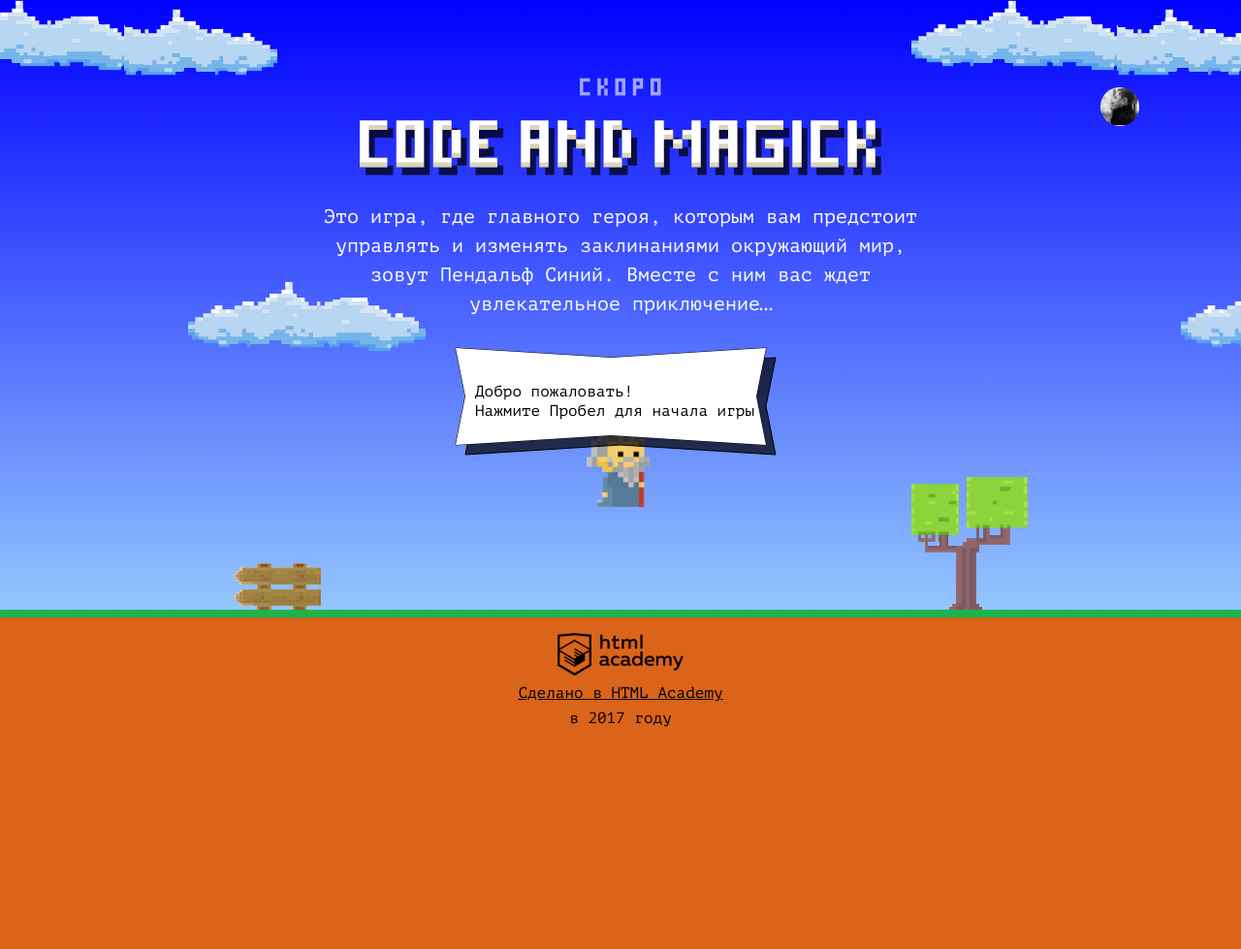
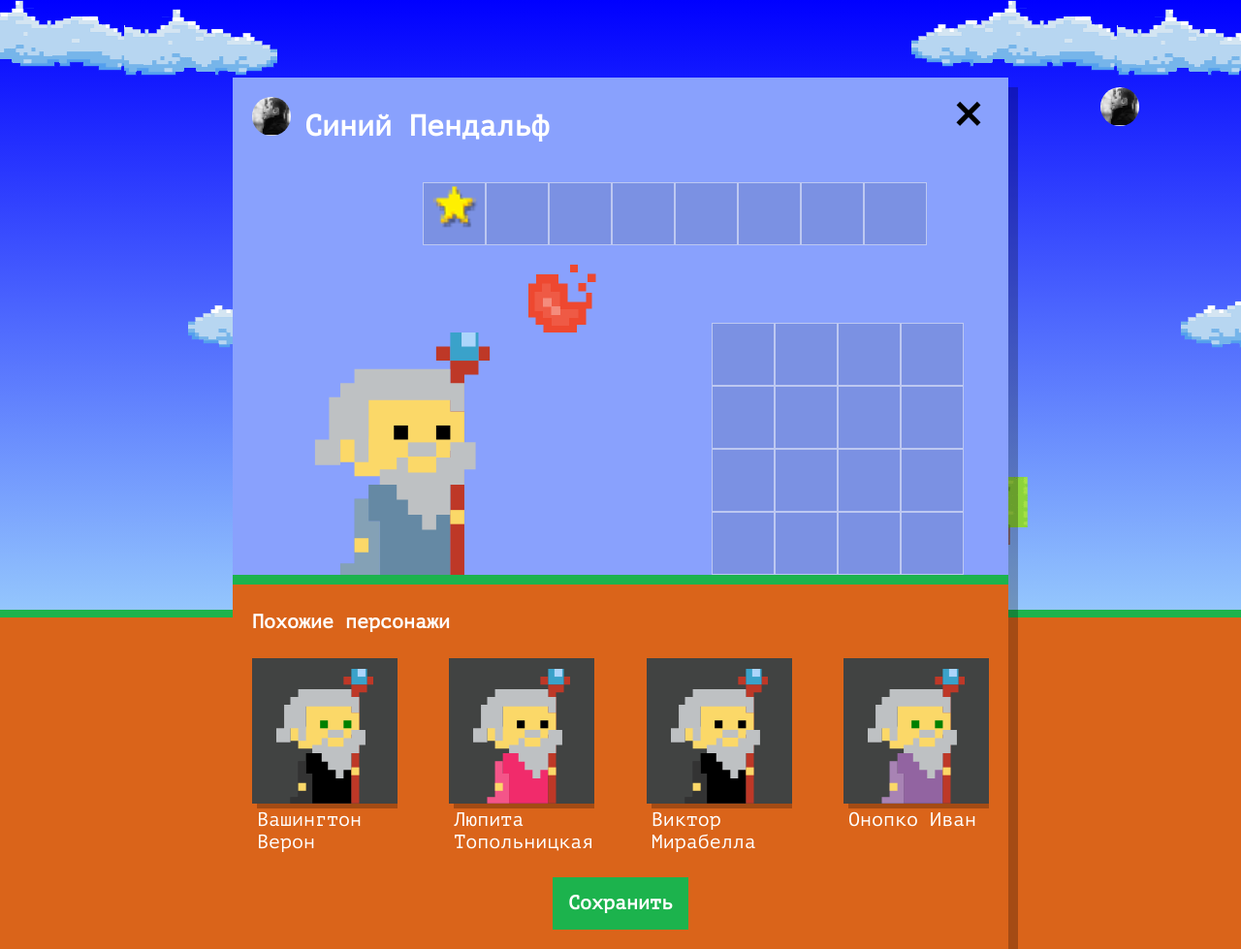
Before and after one commit to SjKoulle/35393-code-and-magick-21, a website: page index.html in a window 1280 px wide. Shown: the whole page at 97% size. Before the commit the page ends 800 px from the top, so only its background shows below. Drawn offline with Linux system fonts and the light colour scheme.

Commit message:
Добавляет похожих волшебников

```diff
--- a/index.html
+++ b/index.html
@@ -202,6 +202,7 @@
   };
 </script>
 
+<script src="js/setup.js"></script>
 <script src="js/stat.js"></script>
 <script src="js/game.js"></script>
 
--- /dev/null
+++ b/js/setup.js
@@ -0,0 +1,62 @@
+'use strict';
+
+const WIZARD_NAMES = [`Иван`, `Хуан Себастьян`, `Мария`, `Кристоф`, `Виктор`, `Юлия`, `Люпита`, `Вашингтон`];
+const WIZARD_SURNAMES = [`да Марья`, `Верон`, `Мирабелла`, `Вальц`, `Онопко`, `Топольницкая`, `Нионго`, `Ирвинг`];
+const WIZARD_COATCOLORS = [`rgb(101, 137, 164)`, `rgb(241, 43, 107)`, `rgb(146, 100, 161)`, `rgb(56, 159, 117)`, `rgb(215, 210, 55)`, `rgb(0, 0, 0)`];
+const WIZARD_EYESCOLOR = [`black`, `red`, `blue`, `yellow`, `green`];
+const WIZARD_NUMBER = 4;
+
+let wizards = [];
+
+const userDialog = document.querySelector(`.setup`);
+userDialog.classList.remove(`hidden`);
+
+const similarListElement = userDialog.querySelector(`.setup-similar-list`);
+
+const similarWizardTemplate = document.querySelector(`#similar-wizard-template`).content.querySelector(`.setup-similar-item`);
+
+const renderNumber = (max) => {
+  return Math.floor(Math.random() * Math.floor(max));
+};
+
+const renderName = (names, surnames) => {
+  let name;
+
+  if (renderNumber(2)) {
+    name = names[renderNumber(names.length)] + ` ` + surnames[renderNumber(surnames.length)];
+  } else {
+    name = surnames[renderNumber(surnames.length)] + ` ` + names[renderNumber(names.length)];
+  }
+  return name;
+};
+
+const renderWizards = function () {
+  for (let i = 0; i < WIZARD_NUMBER; i++) {
+    const wizardName = renderName(WIZARD_NAMES, WIZARD_SURNAMES);
+    const wizardColor = WIZARD_COATCOLORS[renderNumber(WIZARD_COATCOLORS.length)];
+    const wizardEyes = WIZARD_EYESCOLOR[renderNumber(WIZARD_EYESCOLOR.length)];
+
+    wizards[i] = {name: wizardName, coatColor: wizardColor, eyesColor: wizardEyes};
+  }
+};
+
+const renderWizard = function (wizard) {
+  const wizardElement = similarWizardTemplate.cloneNode(true);
+
+  wizardElement.querySelector(`.setup-similar-label`).textContent = wizard.name;
+  wizardElement.querySelector(`.wizard-coat`).style.fill = wizard.coatColor;
+  wizardElement.querySelector(`.wizard-eyes`).style.fill = wizard.eyesColor;
+
+  return wizardElement;
+};
+
+const fragment = document.createDocumentFragment();
+
+renderWizards();
+
+for (let i = 0; i < WIZARD_NUMBER; i++) {
+  fragment.appendChild(renderWizard(wizards[i]));
+}
+similarListElement.appendChild(fragment);
+
+userDialog.querySelector(`.setup-similar`).classList.remove(`hidden`);
```
